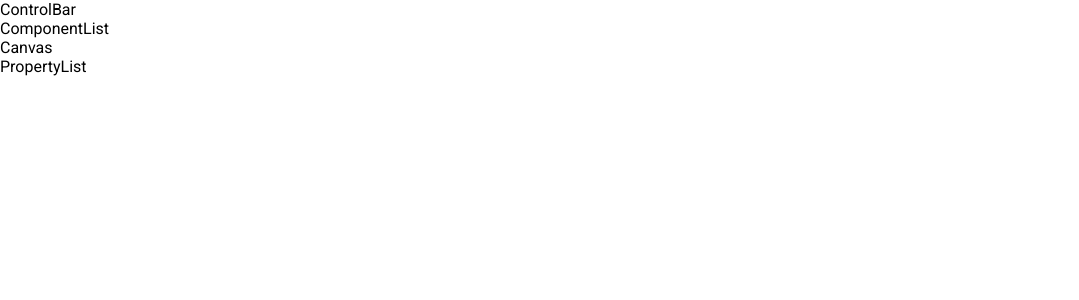
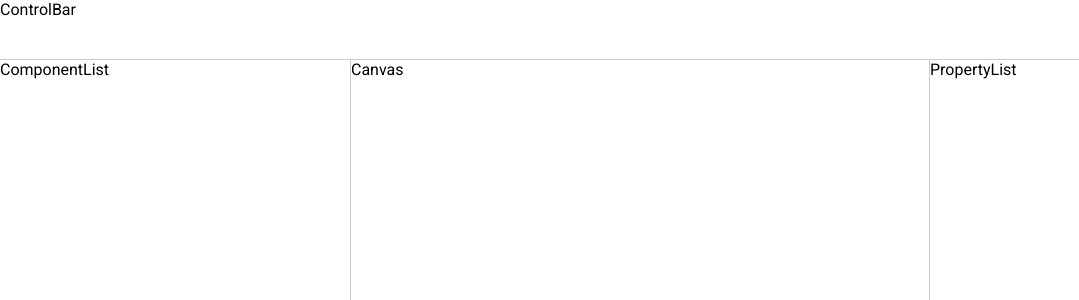
Before and after one commit to KelvinQiu802/deprecated-low-code-react, a Next.js app: page /editor in a window 1280 px wide. Shown: the top 300 px of the page, without its empty margins (0-1079 px from the left). Built offline with nearby package versions, Linux system fonts and the light colour scheme.

Commit message:
feat: basic layout

```diff
--- a/components/Editor/Canvas.js
+++ b/components/Editor/Canvas.js
@@ -1,7 +1,8 @@
 import React from 'react';
+import styles from '../../styles/Canvas.module.css';
 
 function Canvas() {
-  return <div>Canvas</div>;
+  return <div className={styles.canvas}>Canvas</div>;
 }
 
 export default Canvas;
--- a/components/Editor/ComponentList.js
+++ b/components/Editor/ComponentList.js
@@ -1,7 +1,8 @@
 import React from 'react';
+import styles from '../../styles/ComponentList.module.css';
 
 function ComponentList() {
-  return <div>ComponentList</div>;
+  return <div className={styles.list}>ComponentList</div>;
 }
 
 export default ComponentList;
--- a/components/Editor/ControlBar.js
+++ b/components/Editor/ControlBar.js
@@ -1,7 +1,8 @@
 import React from 'react';
+import styles from '../../styles/ControlBar.module.css';
 
 function ControlBar() {
-  return <div>ControlBar</div>;
+  return <div className={styles.bar}>ControlBar</div>;
 }
 
 export default ControlBar;
--- a/components/Editor/PropertyList.js
+++ b/components/Editor/PropertyList.js
@@ -1,7 +1,8 @@
 import React from 'react';
+import styles from '../../styles/PropertyList.module.css';
 
 function PropertyList() {
-  return <div>PropertyList</div>;
+  return <div className={styles.list}>PropertyList</div>;
 }
 
 export default PropertyList;
--- a/pages/editor.js
+++ b/pages/editor.js
@@ -4,6 +4,7 @@ import ControlBar from '../components/Editor/ControlBar';
 import Canvas from '../components/Editor/Canvas';
 import ComponentList from '../components/Editor/ComponentList';
 import PropertyList from '../components/Editor/PropertyList';
+import styles from '../styles/Editor.module.css';
 
 function Editor() {
   return (
@@ -11,9 +12,9 @@ function Editor() {
       <Head>
         <title>Low Code Editor</title>
       </Head>
-      <div>
+      <div className={styles.editor}>
         <ControlBar />
-        <div>
+        <div className={styles.bottom}>
           <ComponentList />
           <Canvas />
           <PropertyList />
--- /dev/null
+++ b/styles/Canvas.module.css
@@ -0,0 +1,6 @@
+.canvas {
+  margin-right: auto;
+  flex: 1;
+  border-left: 1px solid #ccc;
+  border-right: 1px solid #ccc;
+}
--- /dev/null
+++ b/styles/ComponentList.module.css
@@ -0,0 +1,3 @@
+.list {
+  width: 350px;
+}
--- /dev/null
+++ b/styles/ControlBar.module.css
@@ -0,0 +1,4 @@
+.bar {
+  height: 60px;
+  border-bottom: 1px solid #ccc;
+}
--- /dev/null
+++ b/styles/Editor.module.css
@@ -0,0 +1,4 @@
+.bottom {
+  display: flex;
+  height: calc(100vh - 60px);
+}
--- /dev/null
+++ b/styles/PropertyList.module.css
@@ -0,0 +1,3 @@
+.list {
+  width: 350px;
+}
```
